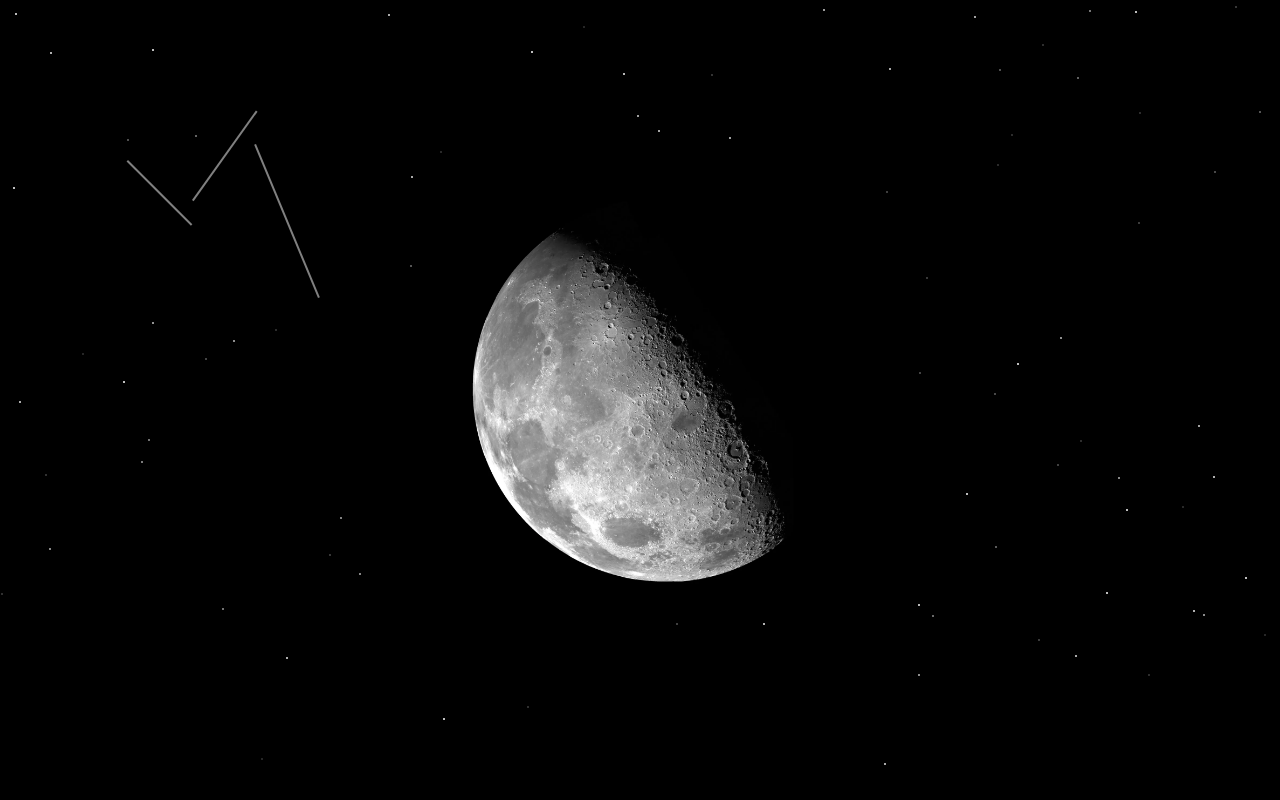
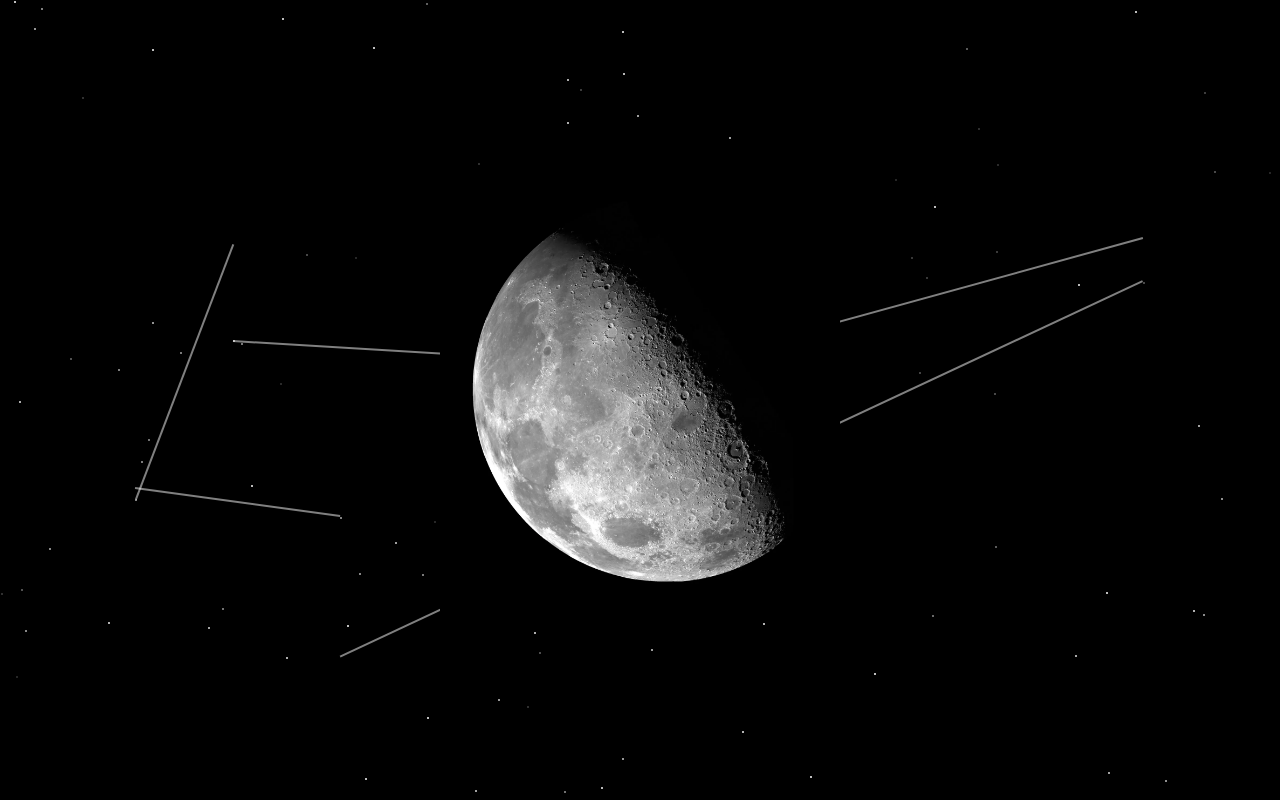
Before and after one commit to Ceypi/html, a plain HTML site: page moon_v2.html in a window 1280 px wide. Drawn offline with Linux system fonts and the light colour scheme.

Commit message:
Update moon_v2.html

```diff
--- a/moon_v2.html
+++ b/moon_v2.html
@@ -16,7 +16,6 @@
       height: 100vh;
       position: relative;
     }
-
     .stars, .constellations {
       position: absolute;
       width: 100%;
@@ -25,7 +24,6 @@
       left: 0;
       z-index: 0;
     }
-
     .star {
       position: absolute;
       width: 2px;
@@ -35,24 +33,20 @@
       opacity: 0;
       animation: twinkle 3s infinite ease-in-out;
     }
-
     @keyframes twinkle {
       0%, 100% { opacity: 0.2; }
       50% { opacity: 1; }
     }
-
     .constellation-line {
       position: absolute;
       height: 2px;
       background: rgba(255, 255, 255, 0.5);
       transform-origin: top left;
     }
-
     .moon-container {
       position: relative;
       z-index: 2;
     }
-
     .moon {
       max-width: 400px;
       height: auto;
@@ -71,17 +65,12 @@
     const constellationContainer = document.querySelector('.constellations');
 
     const numStars = 100;
-        const moonBoundingBox = { x: 30, y: 35, width: 40, height: 40 }; // Prevent stars in this region
+    const starPositions = [];
 
-        // Generate stars
+    // Generate stars (no blocking near the moon image)
     for (let i = 0; i < numStars; i++) {
-            let x = Math.random() * 100;
-            let y = Math.random() * 100;
-
-            if (x > moonBoundingBox.x && x < moonBoundingBox.x + moonBoundingBox.width &&
-                y > moonBoundingBox.y && y < moonBoundingBox.y + moonBoundingBox.height) {
-                continue; // Skip stars in moon area
-            }
+      const x = Math.random() * 100;
+      const y = Math.random() * 100;
 
       const star = document.createElement('div');
       star.classList.add('star');
@@ -89,37 +78,51 @@
       star.style.left = `${x}vw`;
       star.style.animationDelay = `${Math.random() * 5}s`;
       starContainer.appendChild(star);
+
+      starPositions.push({ x, y });
     }
 
-        // Generate simple constellation
-        const constellationStars = [
-            { x: 10, y: 20 },
-            { x: 15, y: 25 },
-            { x: 20, y: 18 },
-            { x: 25, y: 30 }
-        ];
+    // Select a random subset of stars for the constellation
+    const numConstellationStars = 5;
+    const constellationStars = [];
+    while (constellationStars.length < numConstellationStars) {
+      const index = Math.floor(Math.random() * starPositions.length);
+      const candidate = starPositions[index];
+      // Avoid duplicates
+      if (!constellationStars.includes(candidate)) {
+        constellationStars.push(candidate);
+      }
+    }
 
-        for (let i = 0; i < constellationStars.length - 1; i++) {
+    // Calculate the centroid of the selected stars
+    const centroid = constellationStars.reduce((acc, star) => {
+      return { x: acc.x + star.x / numConstellationStars, y: acc.y + star.y / numConstellationStars };
+    }, { x: 0, y: 0 });
+
+    // Sort the constellation stars by angle from the centroid for a smooth polygon
+    constellationStars.sort((a, b) => {
+      const angleA = Math.atan2(a.y - centroid.y, a.x - centroid.x);
+      const angleB = Math.atan2(b.y - centroid.y, b.x - centroid.x);
+      return angleA - angleB;
+    });
+
+    // Connect stars with lines, closing the loop to form a polygon
+    for (let i = 0; i < constellationStars.length; i++) {
+      const start = constellationStars[i];
+      const end = constellationStars[(i + 1) % constellationStars.length]; // Loop back to the first
+
+      const dx = end.x - start.x;
+      const dy = end.y - start.y;
+      const length = Math.sqrt(dx * dx + dy * dy);
+
       const line = document.createElement('div');
       line.classList.add('constellation-line');
-
-            const x1 = constellationStars[i].x;
-            const y1 = constellationStars[i].y;
-            const x2 = constellationStars[i + 1].x;
-            const y2 = constellationStars[i + 1].y;
-
-            const dx = x2 - x1;
-            const dy = y2 - y1;
-            const length = Math.sqrt(dx * dx + dy * dy);
-
       line.style.width = `${length}vw`;
-            line.style.height = '2px';
-            line.style.top = `${y1}vh`;
-            line.style.left = `${x1}vw`;
+      line.style.top = `${start.y}vh`;
+      line.style.left = `${start.x}vw`;
 
       const angle = Math.atan2(dy, dx) * (180 / Math.PI);
       line.style.transform = `rotate(${angle}deg)`;
-
       constellationContainer.appendChild(line);
     }
   </script>
```
Lines whose indentation alone changed are shown as unchanged.
